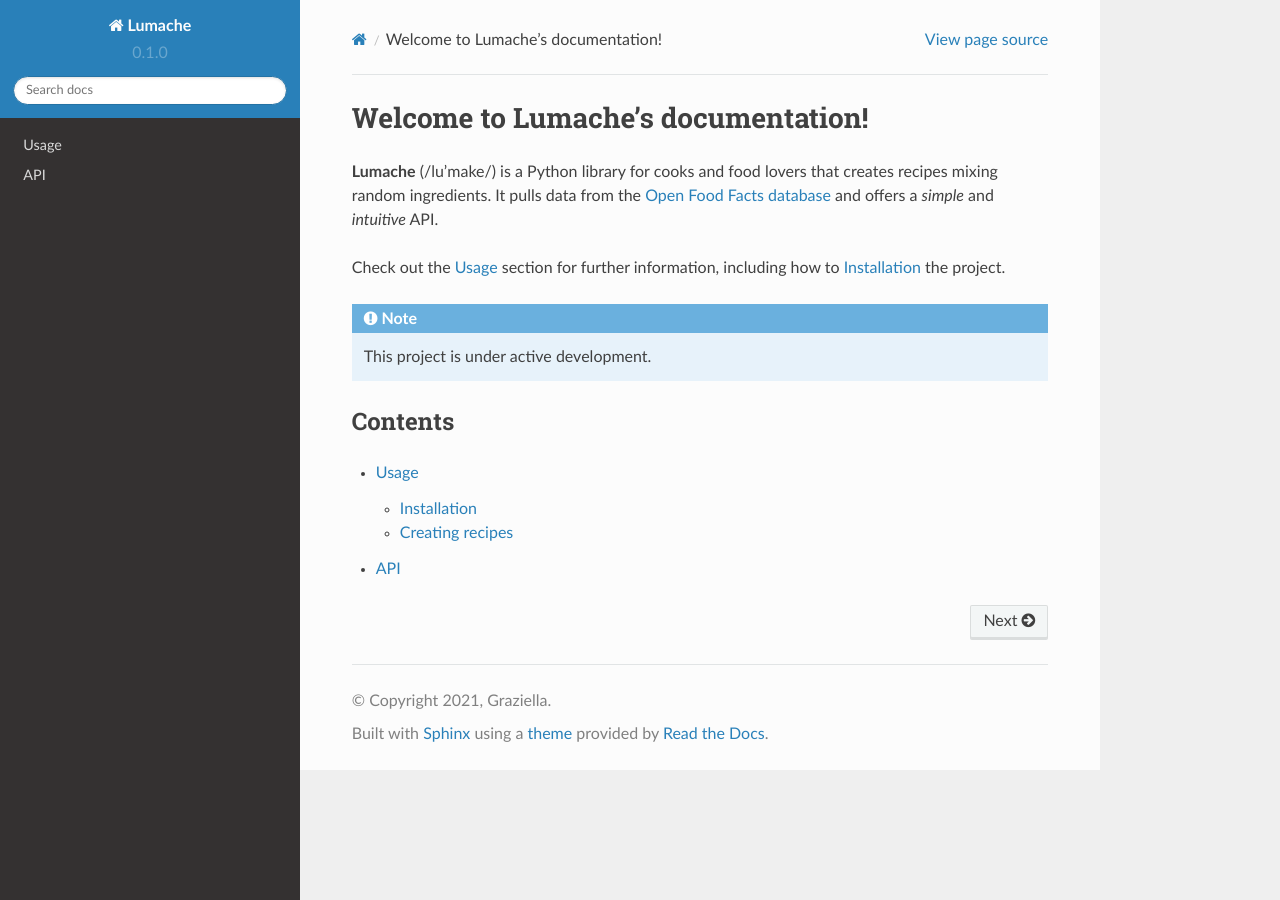
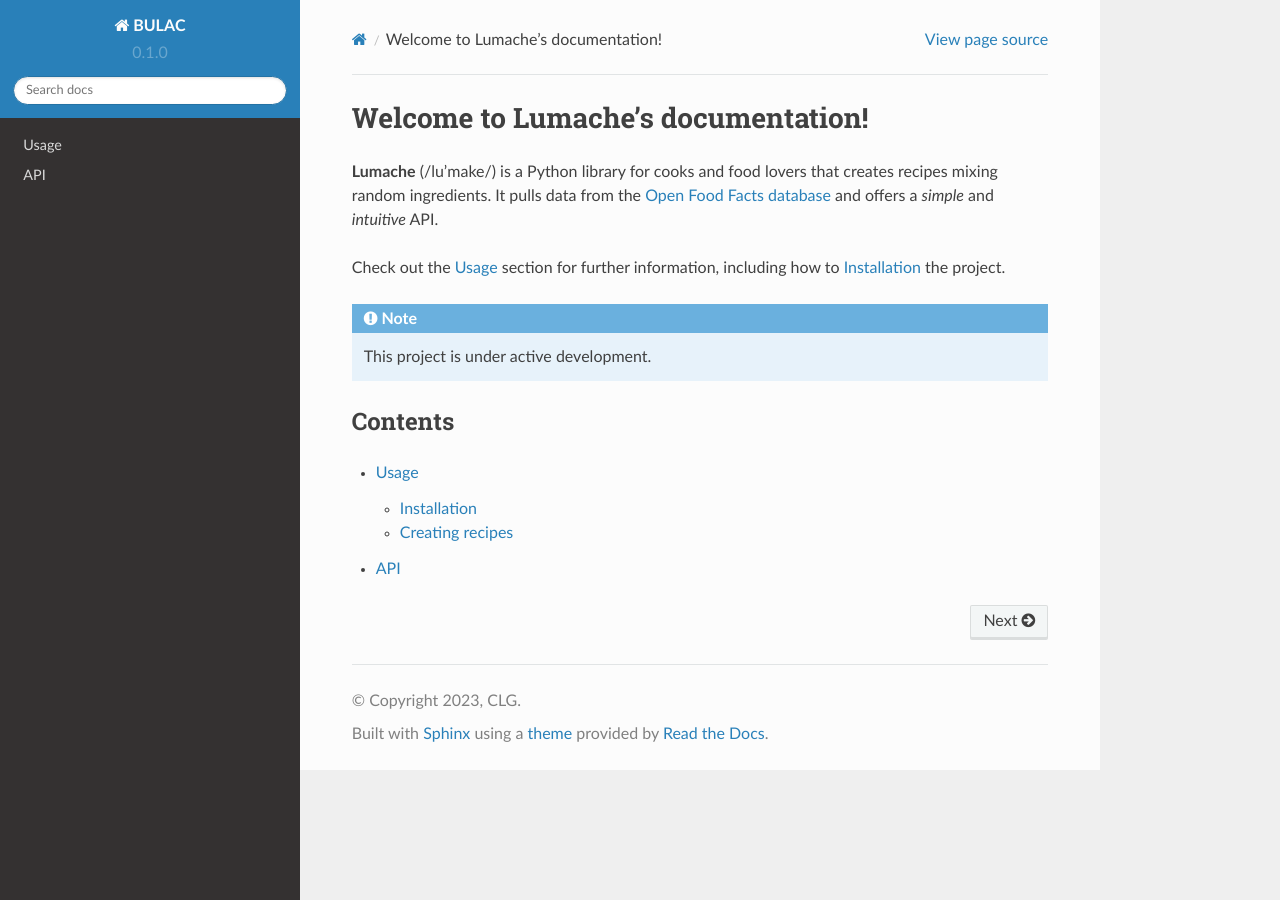
Before and after one commit to MarRodriguezArce/BULAC_Documentation_Proof, a Sphinx documentation site: the page built from docs/source/index.rst, in a window 1280 px wide. Built offline with Sphinx 7.4.7 and the Read the Docs theme 2.0.0, drawn with Linux system fonts in a browser that asks for light colours.

Commit message:
Update conf.py

```diff
--- a/docs/source/conf.py
+++ b/docs/source/conf.py
@@ -2,9 +2,9 @@
 
 # -- Project information
 
-project = 'Lumache'
-copyright = '2021, Graziella'
-author = 'Graziella'
+project = 'BULAC'
+copyright = '2023, CLG'
+author = 'Climate Lead Group'
 
 release = '0.1'
 version = '0.1.0'
```
